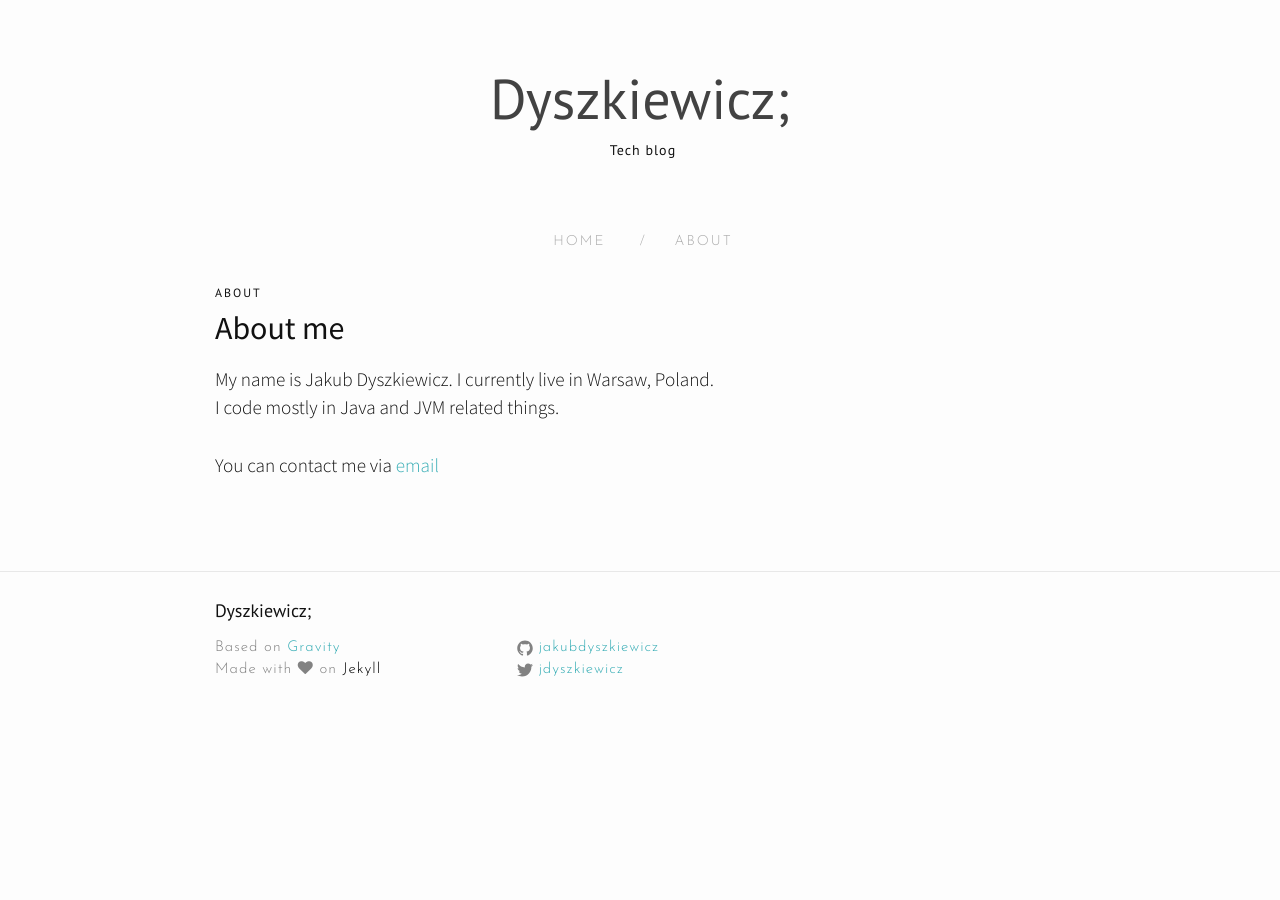
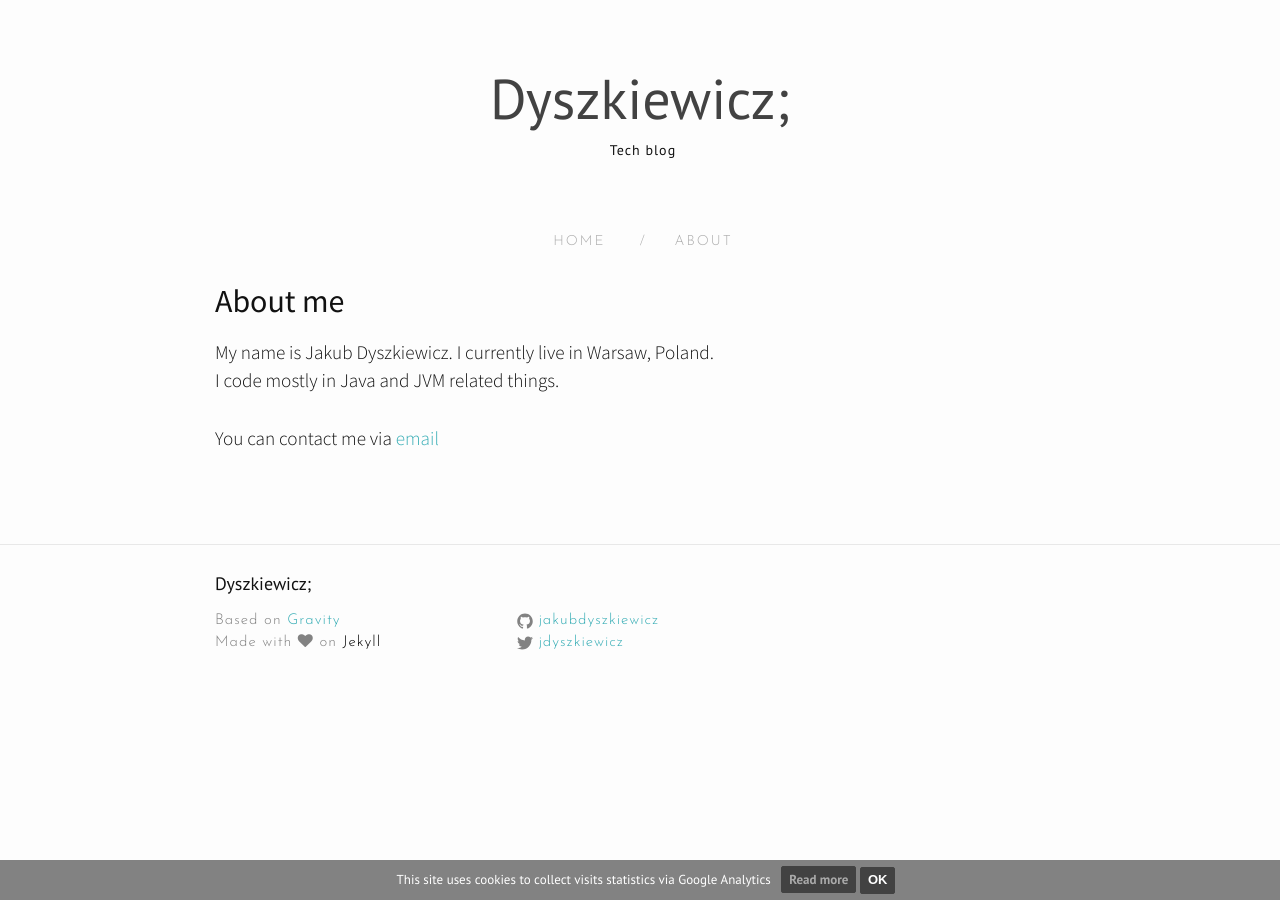
Before and after one commit to jakubdyszkiewicz/jakubdyszkiewicz.github.io, a Jekyll site: the page built from about.md, in a window 1280 px wide. Built offline with Jekyll 4.4.1, drawn with Linux system fonts in a browser that asks for light colours; nearby versions of some CDN libraries; part of the change alters nothing that is shown.

Commit message:
Analytics

```diff
--- a/_includes/footer.html
+++ b/_includes/footer.html
@@ -35,6 +35,24 @@
       </div>
     </div>
 
+    <div id="cookies-eu-banner" style="display: none;">
+      This site uses cookies to collect visits statistics via Google Analytics
+      <!-- By continuing your visit to this site, you accept the use of cookies by Google Analytics to make visits statistics. -->
+      <a href="https://policies.google.com/technologies/cookies" target="_blank" id="cookies-eu-more" class="cookies-eu-more-link">Read more</a>
+      <!-- <button id="cookies-eu-reject">No</button> -->
+      <button id="cookies-eu-accept">OK</button>
+    </div>
+
+    <script>
+      new CookiesEuBanner(function(){
+        window.dataLayer = window.dataLayer || [];
+        function gtag(){dataLayer.push(arguments);}
+        gtag('js', new Date());
+
+        gtag('config', 'UA-32136566-8');
+      }, true);
+    </script>
   </div>
 
+
 </footer>
--- a/_includes/head.html
+++ b/_includes/head.html
@@ -13,4 +13,7 @@
   <link rel="stylesheet" href="{{ "/css/style.css" | prepend: site.baseurl }}">
   <link rel="canonical" href="{{ page.url | replace:'index.html','' | prepend: site.baseurl | prepend: site.url }}">
   <link rel="alternate" type="application/rss+xml" title="{{ site.title }}" href="{{ "/feed.xml" | prepend: site.baseurl | prepend: site.url }}">
+
+  <script src="{{ "/assets/js/cookies-eu-banner.js" | prepend: site.baseurl }}"></script>
+  <script async src="https://www.googletagmanager.com/gtag/js?id=UA-32136566-8"></script>
 </head>
--- a/_layouts/page.html
+++ b/_layouts/page.html
@@ -7,11 +7,11 @@ layout: default
   <!--  <h1 class="post-title">{{ page.title }}</h1>-->
   </header>
 
-  {{%if page.tagline%}}
+  {%if page.tagline%}
   <div class="tagline">
   <span class="page-title">{{page.title}}</span> <span class="page-tagline"><em>{{page.tagline}}</em></span>
   </div>
-  {{% endif %}}
+  {% endif %}
 
   <div class="post-content">
     {{ content }}
--- /dev/null
+++ b/assets/js/cookies-eu-banner.js
@@ -0,0 +1,174 @@
+; // jshint ignore:line
+(function (root, factory, undefined) {
+  'use strict';
+  if (typeof define === 'function' && define.amd) {
+    define([], factory);
+  } else if (typeof exports === 'object') {
+    module.exports = factory();
+  } else {
+    // root is window
+    root.CookiesEuBanner = factory();
+  }
+}(window, function () {
+  'use strict';
+
+  var CookiesEuBanner,
+    document = window.document;
+
+  CookiesEuBanner = function (launchFunction, waitAccept, undefined) {
+    if (!(this instanceof CookiesEuBanner)) {
+      return new CookiesEuBanner(launchFunction);
+    }
+
+    this.cookieTimeout = 33696000000; // 13 months in milliseconds
+    this.bots = /bot|googlebot|crawler|spider|robot|crawling/i;
+    this.cookieName = 'hasConsent';
+    this.trackingCookiesNames = [ '__utma', '__utmb', '__utmc', '__utmt', '__utmv', '__utmz', '_ga', '_gat', '_gid' ];
+    this.launchFunction = launchFunction;
+    this.waitAccept = waitAccept || false;
+    this.init();
+  };
+
+  CookiesEuBanner.prototype = {
+    init: function () {
+      // Do nothing if it is a bot
+      // If DoNotTrack is activated, do nothing too
+      if (this.isBot() || !this.isToTrack() || this.hasConsent() === false) {
+        return false;
+      }
+
+      // User has already consent to use cookies to tracking
+      if (this.hasConsent() === true) {
+        // Launch user custom function
+        this.launchFunction();
+        return true;
+      }
+
+      // If it's not a bot, no DoNotTrack and not already accept : show banner
+      this.showBanner();
+
+      if (!this.waitAccept) {
+        // Accept cookies by default for the next page
+        this.setCookie(this.cookieName, true);
+      }
+    },
+
+    /*
+     * Show banner at the top of the page
+     */
+    showBanner: function () {
+      var _this = this,
+        banner = document.getElementById('cookies-eu-banner'),
+        rejectButton = document.getElementById('cookies-eu-reject'),
+        acceptButton = document.getElementById('cookies-eu-accept'),
+        moreLink = document.getElementById('cookies-eu-more'),
+        waitRemove = (banner.dataset.waitRemove === undefined) ? 0 : parseInt(banner.dataset.waitRemove);
+
+      banner.style.display = 'block';
+
+      if (moreLink) {
+        this.addEventListener(moreLink, 'click', function () {
+          _this.deleteCookie(_this.cookieName);
+        });
+      }
+
+      if (acceptButton) {
+        this.addEventListener(acceptButton, 'click', function () {
+          _this.removeBanner(banner, waitRemove);
+          _this.setCookie(_this.cookieName, true);
+          _this.launchFunction();
+        });
+      }
+
+      if (rejectButton) {
+        this.addEventListener(rejectButton, 'click', function () {
+          _this.removeBanner(banner, waitRemove);
+          _this.setCookie(_this.cookieName, false);
+          _this.deleteTrackingCookies();
+        });
+      }
+    },
+
+    /*
+     * Check if user already consent
+     */
+    hasConsent: function () {
+      if (document.cookie.indexOf(this.cookieName + '=true') > -1) {
+        return true;
+      } else if (document.cookie.indexOf(this.cookieName + '=false') > -1) {
+        return false;
+      }
+
+      return null;
+    },
+
+    /*
+     * Detect if the visitor is a bot or not
+     * Prevent for search engine take the cookie
+     * alert message as main content of the page
+     */
+    isBot: function () {
+      return this.bots.test(navigator.userAgent);
+    },
+
+    /*
+     * Check if DoNotTrack is activated
+     */
+    isToTrack: function () {
+      var dnt = navigator.doNotTrack || navigator.msDoNotTrack || window.doNotTrack;
+      return (dnt !== null && dnt !== undefined) ? (dnt && dnt !== 'yes' && dnt !== 1 && dnt !== '1') : true;
+    },
+
+    /*
+     * Delete existent tracking cookies
+     */
+    deleteTrackingCookies: function () {
+      var _this = this;
+      this.trackingCookiesNames.map(function (cookieName) {
+        _this.deleteCookie(cookieName);
+      });
+    },
+
+    /*
+     * Create/update cookie
+     */
+    setCookie: function (name, value) {
+      var date = new Date();
+      date.setTime(date.getTime() + this.cookieTimeout);
+
+      document.cookie = name + '=' + value + ';expires=' + date.toGMTString() + ';path=/';
+    },
+
+    /*
+     * Delete cookie by changing expire
+     */
+    deleteCookie: function (name) {
+      var hostname = document.location.hostname;
+      if (hostname.indexOf('www.') === 0) {
+        hostname = hostname.substring(4);
+      }
+      document.cookie = name + '=; domain=.' + hostname + '; expires=Thu, 01-Jan-1970 00:00:01 GMT; path=/';
+      document.cookie = name + '=; expires=Thu, 01-Jan-1970 00:00:01 GMT; path=/';
+    },
+
+    addEventListener: function (DOMElement, evnt, callback) {
+      if (document.addEventListener) { // For all major browsers, except IE 8 and earlier
+        DOMElement.addEventListener(evnt, callback);
+      } else if (DOMElement.attachEvent) { // For IE 8 and earlier versions
+        DOMElement.attachEvent('on' + evnt, callback);
+      }
+    },
+
+    /*
+     * Delays removal of banner allowing developers
+     * to specify their own transition effects
+     */
+    removeBanner: function (banner, wait) {
+      setTimeout (function() {
+        banner.parentNode.removeChild(banner);
+      }, wait);
+    }
+  };
+
+  return CookiesEuBanner;
+}));
--- a/css/style.scss
+++ b/css/style.scss
@@ -186,6 +186,9 @@ a {
       &:visited {
           color: "crimson" !important;
       }
+    }
+    &.cookies-eu-more-link {
+      color: #aaa !important
     }
 }
 
@@ -685,3 +688,46 @@ pre {
 .highlight .il { color: #cb4b16 } /* Literal.Number.Integer.Long */
 
 img + em { display: block; text-align: center;}
+
+#cookies-eu-banner {
+  background: $grey-color;
+  color: #fff;
+  padding: 6px;
+  font-size: 13px;
+  text-align: center;
+  position: fixed;
+  bottom: 0;
+  left: 0;
+  width: 100%
+}
+#cookies-eu-more,
+#cookies-eu-accept,
+#cookies-eu-reject {
+  line-height: normal;
+  display: inline-block;
+  text-decoration: none;
+  background: $grey-color-dark;
+  color: #fff;
+  border: 1px solid $grey-color-dark;
+  border-radius: 2px;
+  cursor: pointer;
+  padding: 4px 7px;
+  margin: 0px 0;
+  font-size: 13px;
+  font-weight: bold;
+  transition: background 0.07s, color 0.07s, border-color 0.07s;
+}
+
+#cookies-eu-more:hover,
+#cookies-eu-more:focus,
+#cookies-eu-accept:hover,
+#cookies-eu-accept:focus {
+  background: darken($grey-color-dark, 10%);
+}
+#cookies-eu-more {
+  margin-left: 7px;
+}
+
+#cookies-eu-accept {
+  padding-bottom: 6px; // hax, I don't know why button is different than a link
+}
```
Also changed, not shown: 11 other files.
